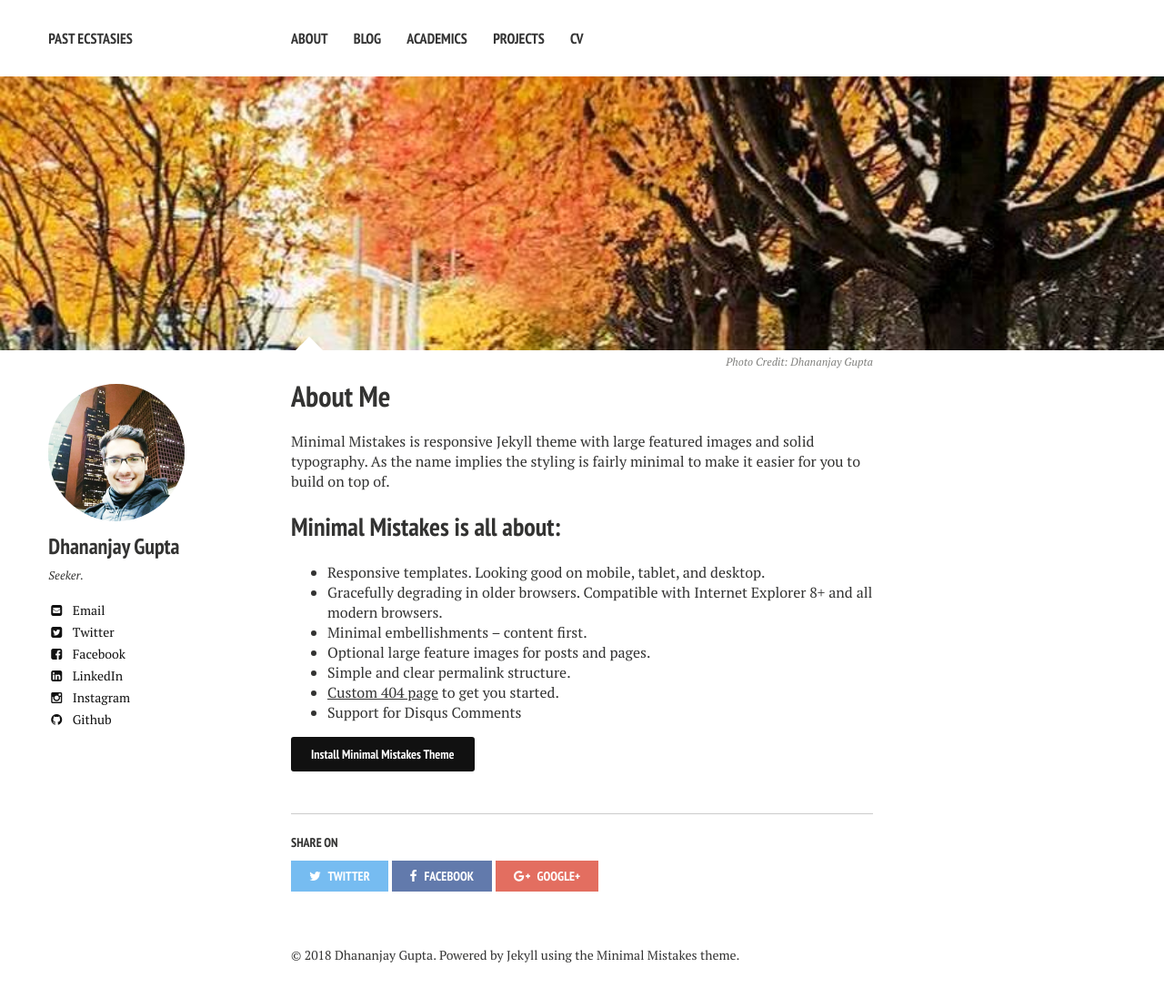
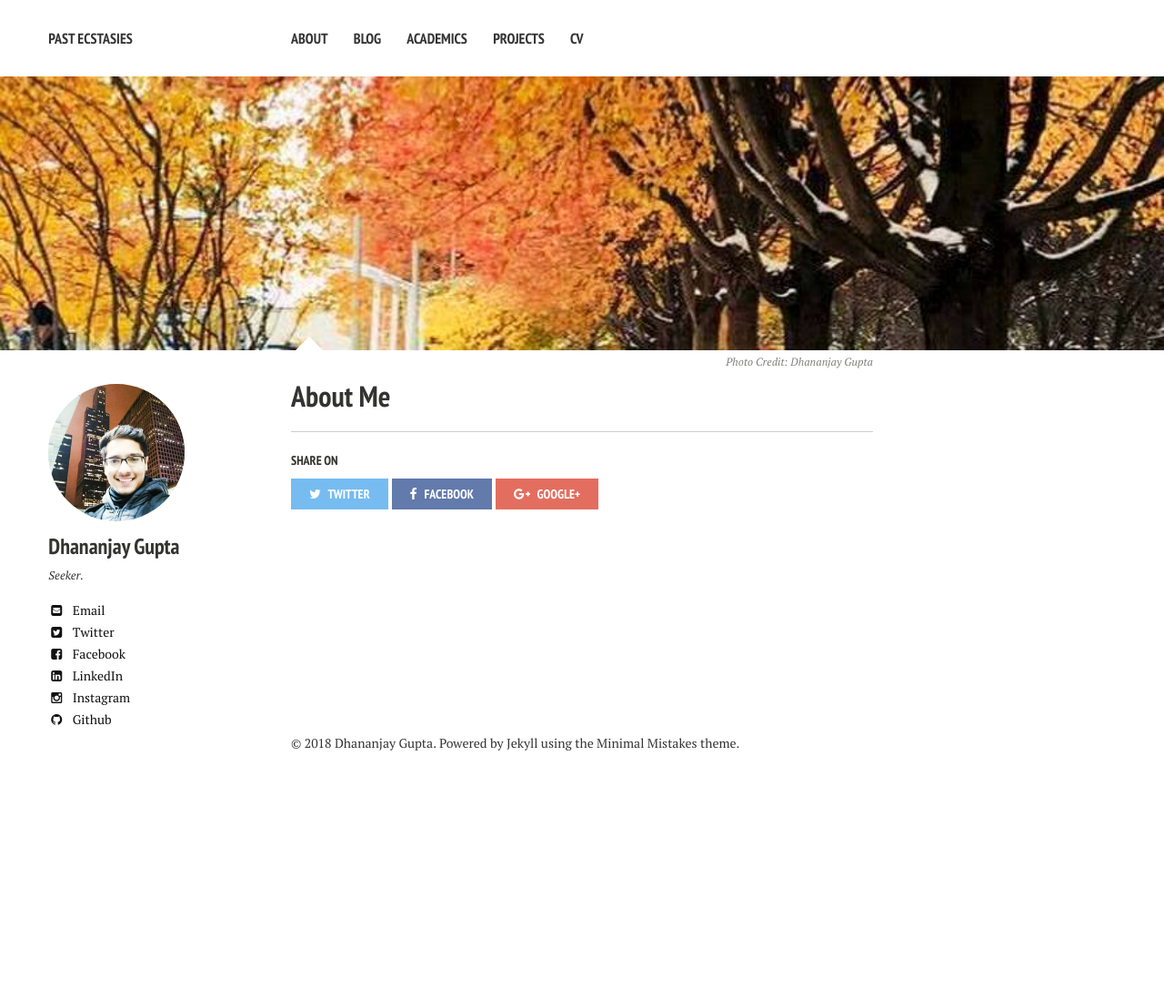
Before and after one commit to DhananjayGupta300/DhananjayGupta300.github.io, a Jekyll site: the page built from Academics/index.md, in a window 1280 px wide. Shown: the whole page at 91% size. Built offline with Jekyll 4.4.1, drawn with Linux system fonts in a browser that asks for light colours; nearby versions of some CDN libraries; after the commit the page ends 900 px from its top, so only the background shows below that.

Commit message:
Test Updates

```diff
--- a/Academics/index.md
+++ b/Academics/index.md
@@ -9,17 +9,3 @@
   credit: Dhananjay Gupta
   creditlink:
 ---
-
-Minimal Mistakes is responsive Jekyll theme with large featured images and solid typography. As the name implies the styling is fairly minimal to make it easier for you to build on top of.
-
-## Minimal Mistakes is all about:
-
-* Responsive templates. Looking good on mobile, tablet, and desktop.
-* Gracefully degrading in older browsers. Compatible with Internet Explorer 8+ and all modern browsers.
-* Minimal embellishments -- content first.
-* Optional large feature images for posts and pages.
-* Simple and clear permalink structure.
-* [Custom 404 page](http://mmistakes.github.io/minimal-mistakes/404.html) to get you started.
-* Support for Disqus Comments
-
-<a markdown="0" href="{{ site.url }}/theme-setup" class="btn">Install Minimal Mistakes Theme</a>
```
